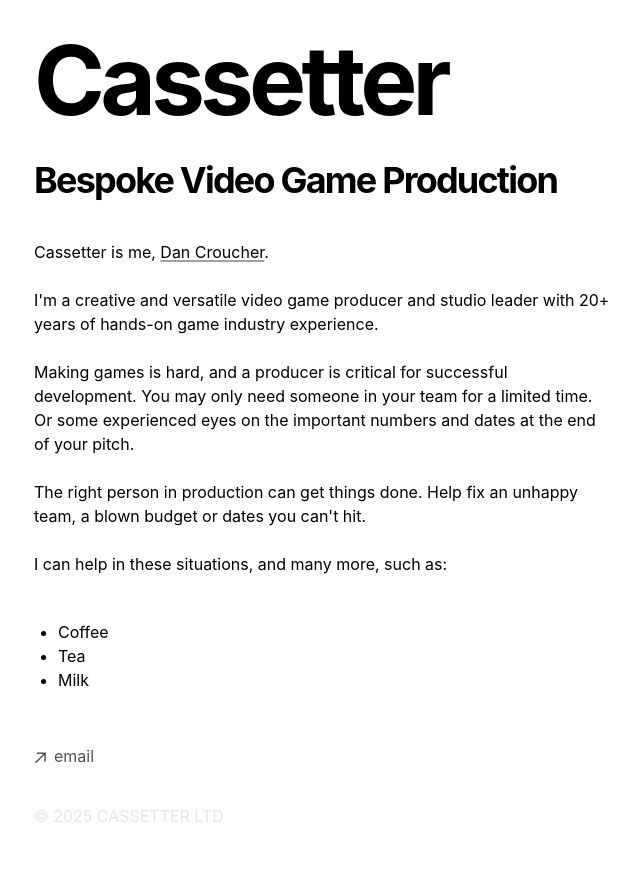
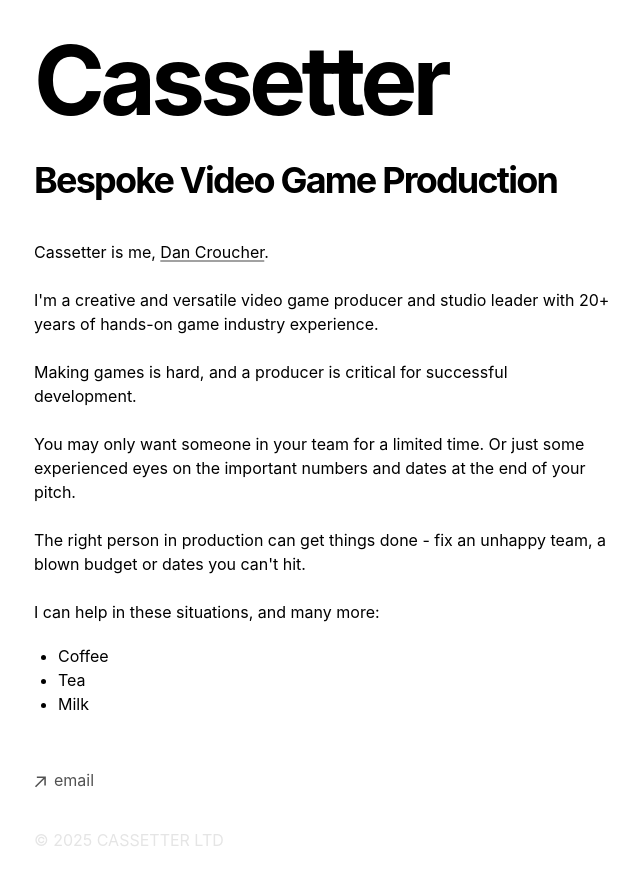
Before and after one commit to dancroucher/cassetter, a Next.js app: page / in a window 1280 px wide. Shown: the top 884 px of the page, without its empty margins (318-958 px from the left). Built offline with nearby package versions, Linux system fonts and the light colour scheme.

Commit message:
Update page.tsx

```diff
--- a/app/page.tsx
+++ b/app/page.tsx
@@ -15,17 +15,20 @@ export default function Page() {
           <p className="prose">I'm a creative and versatile video game producer and studio leader with 20+ years of hands-on game industry experience.</p>
           <p className="prose">&nbsp;</p>
           <p className="prose">
-          Making games is hard, and a producer is critical for successful development. You may only need someone in your team for a limited time. Or some experienced eyes on the important numbers and dates at the end of your pitch.
+          Making games is hard, and a producer is critical for successful development.
           </p>
           <p className="prose">&nbsp;</p>
           <p className="prose">
-          The right person in production can get things done. Help fix an unhappy team, a blown budget or dates you can't hit.
+          You may only want someone in your team for a limited time. Or just some experienced eyes on the important numbers and dates at the end of your pitch.
           </p>
           <p className="prose">&nbsp;</p>
           <p className="prose">
-          I can help in these situations, and many more, such as:
+          The right person in production can get things done - fix an unhappy team, a blown budget or dates you can't hit.
           </p>
           <p className="prose">&nbsp;</p>
+          <p className="prose">
+          I can help in these situations, and many more:
+          </p>
           <p className="prose">
             <ul>
               <li>Coffee</li>
```
